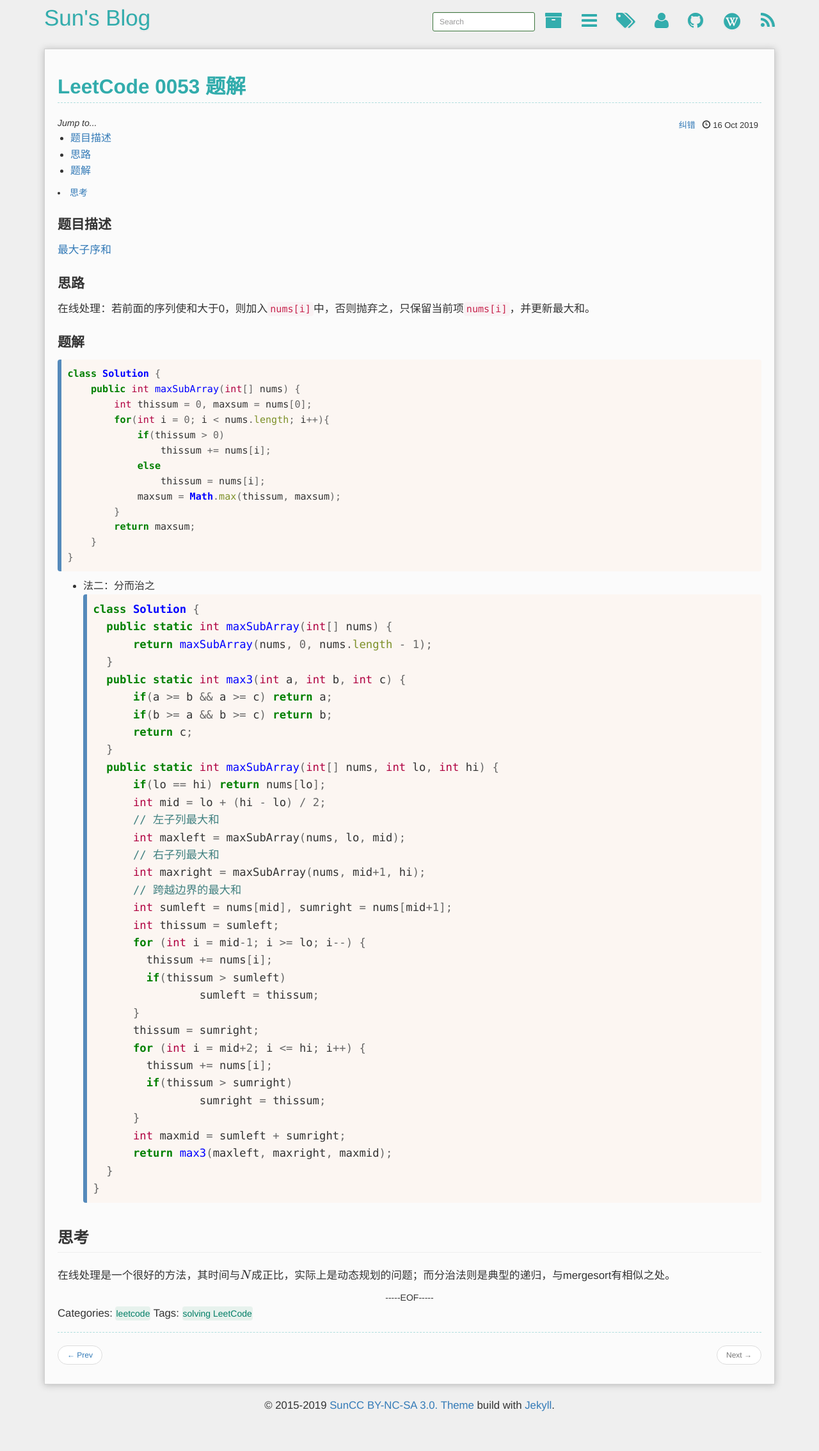
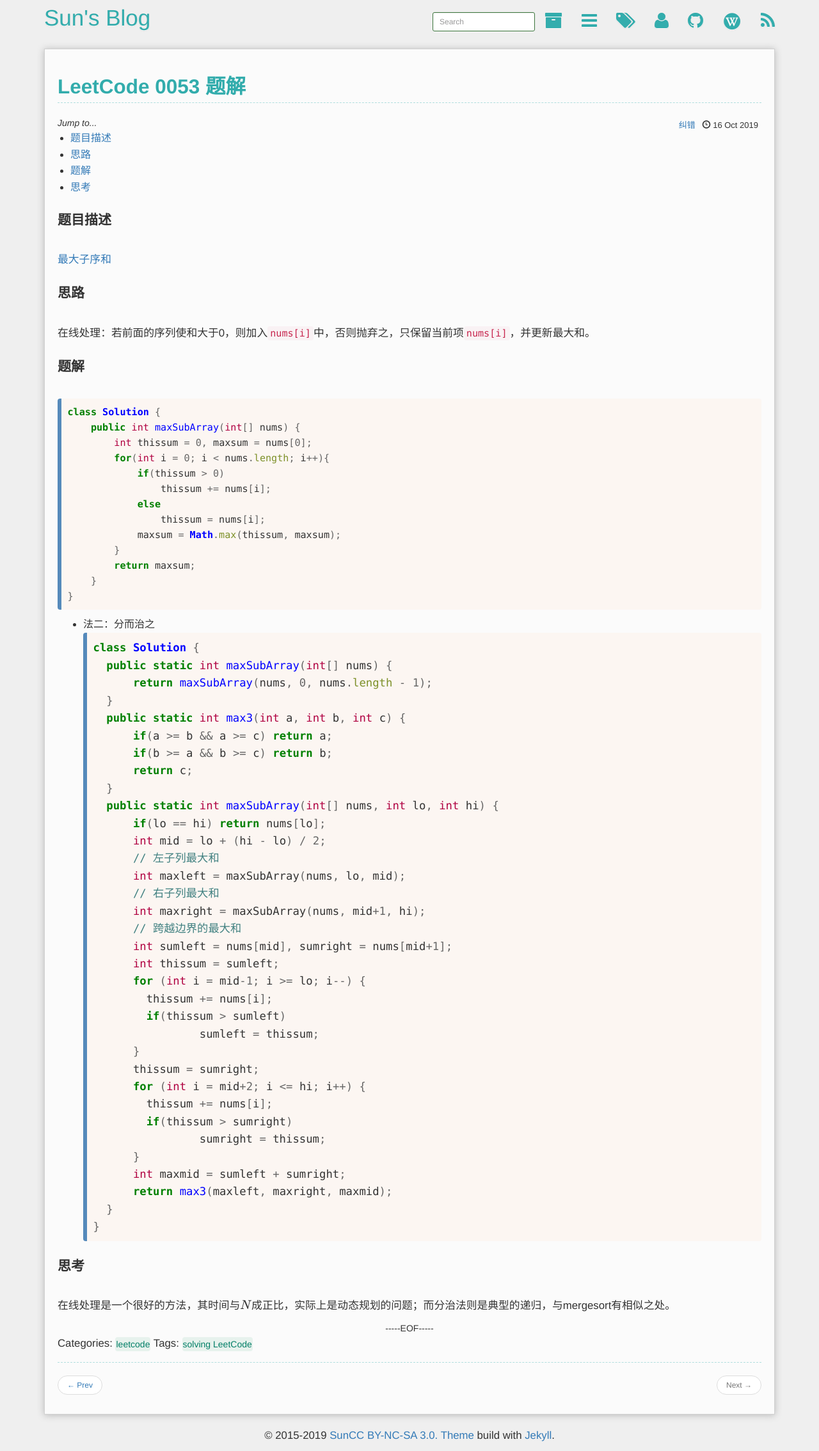
Before and after one commit to YurieSun/YurieSun.github.io, a Jekyll site: the page built from _posts/2019-10-16-leetcode-0053-maximum-subarray.md, in a window 1280 px wide. Shown: the whole page at 64% size. Built offline with Jekyll 4.4.1, drawn with Linux system fonts in a browser that asks for light colours; formulas are drawn with MathJax 3; before the commit the page ends 2221 px from its top, so only the background shows below that.

Commit message:
revise typo

````diff
--- a/_posts/2019-10-16-leetcode-0053-maximum-subarray.md
+++ b/_posts/2019-10-16-leetcode-0053-maximum-subarray.md
@@ -68,5 +68,5 @@ class Solution {
 }
 ```
 
-## 思考
+### 思考
 在线处理是一个很好的方法，其时间与$N$成正比，实际上是动态规划的问题；而分治法则是典型的递归，与mergesort有相似之处。
````
